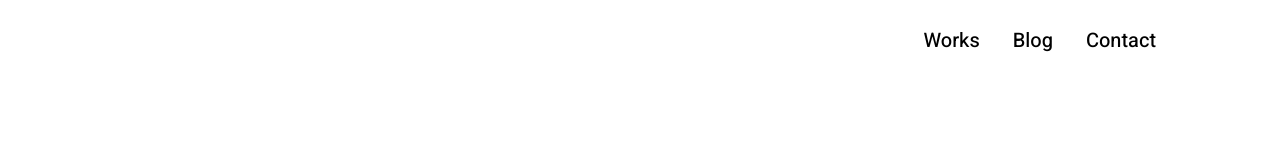
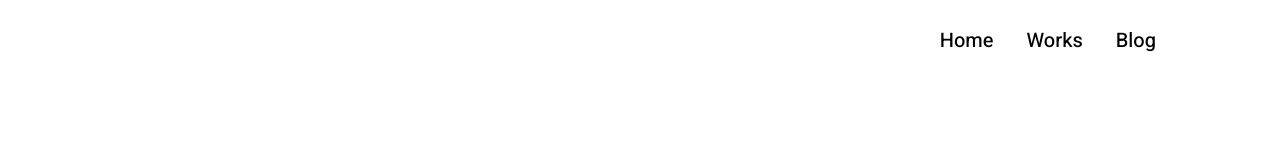
Before and after one commit to VitaliyDaykin/john-first-app, a website built with webpack: page src/index.html in a window 1280 px wide. Shown: the top 160 px of the page. Built offline with nearby package versions, Linux system fonts and the light colour scheme; files whose address does not match are found by name.

Commit message:
changes menu

```diff
--- a/src/html/_header.htm
+++ b/src/html/_header.htm
@@ -9,14 +9,17 @@
             <nav class="menu__body">
                 <ul class="menu__list">
                     <li>
+                        <a href="./index.html" class="menu__link">Home</a>
+                    </li>
+                    <li>
                         <a href="./works.html" class="menu__link">Works</a>
                     </li>
                     <li>
                         <a href="./blog.html" class="menu__link">Blog</a>
                     </li>
-                    <li>
+                    <!-- <li>
                         <a href="./contact.html" class="menu__link">Contact</a>
-                    </li>
+                    </li> -->
                 </ul>
             </nav>
         </div>
```
Also changed, not shown: dist/article.html, dist/blog.html, dist/index.html, dist/works.html.
